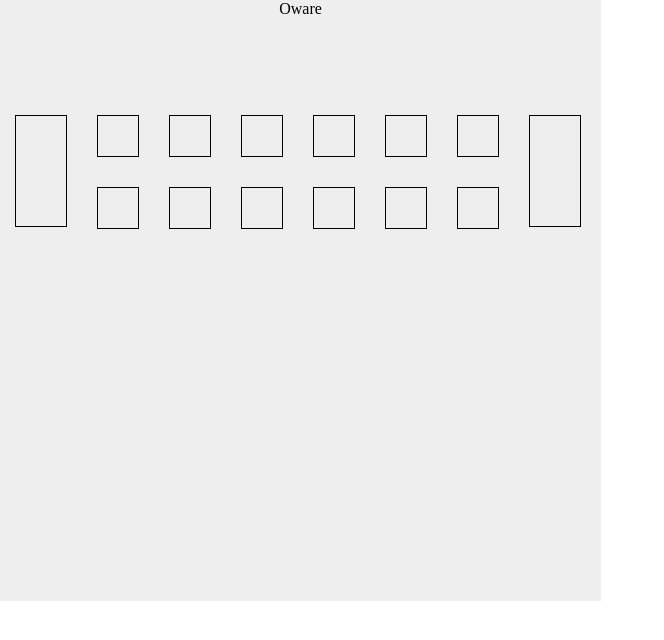
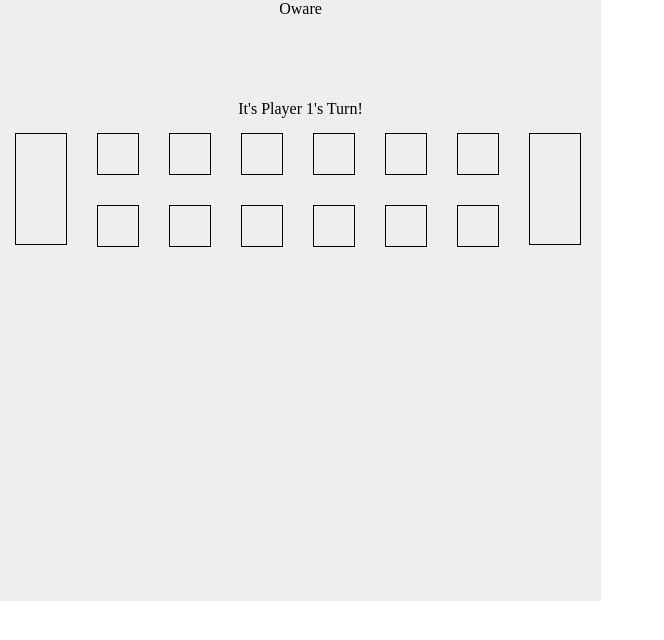
Before and after one commit to Louisasa/work-experience-manchester-2023, a website: page index.html in a window 1280 px wide. Shown: the whole page, without its empty margins (0-664 px from the left). Drawn offline with Linux system fonts and the light colour scheme.

Commit message:
Displays User's Turn
Uses a function with a true/false variable. States that it's player one's turn in the centre of the screen till the variable is false, then it does the same with player two.

```diff
--- a/index.html
+++ b/index.html
@@ -6,6 +6,7 @@
   <body>
     <div class="background">
       <div class="mancala-game-type"></div>
+      <div class="main-game"></div>
       <div class="game">
         <div class="player-1 score"></div>
         <div class="col">
--- a/index.js
+++ b/index.js
@@ -1,3 +1,15 @@
 var version = "Oware";
+document.getElementsByClassName("mancala-game-type")[0].innerHTML = version;
+var turnPlayerOne =true;
 
-document.getElementsByClassName("mancala-game-type")[0].innerHTML = version;
+function PlayerTurn() {
+if (turnPlayerOne) {
+    document.getElementsByClassName("main-game")[0].innerHTML ="It's Player 1's Turn!"
+    turnPlayerOne =false;
+}
+else {
+    document.getElementsByClassName("main-game")[0].innerHTML ="It's Player 2's Turn!"
+    turnPlayerOne =true;
+}
+}
+PlayerTurn();
--- /dev/null
+++ b/package.json
@@ -0,0 +1,5 @@
+{
+  "dependencies": {
+    "npx": "^10.2.2"
+  }
+}
--- a/style.css
+++ b/style.css
@@ -21,6 +21,10 @@ html, body {
     text-align: center;
 }
 
+.main-game {
+    text-align: center;
+}
+
 .col {
     display: flex;
     flex-direction: column;
```
Also changed, not shown: 1 other file.
